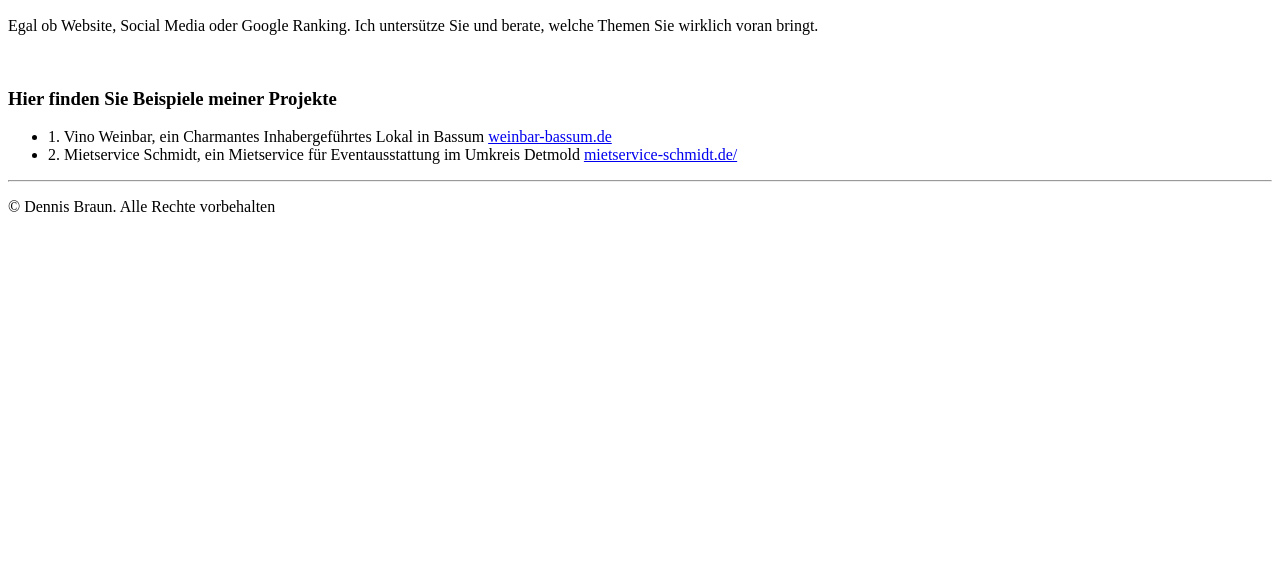
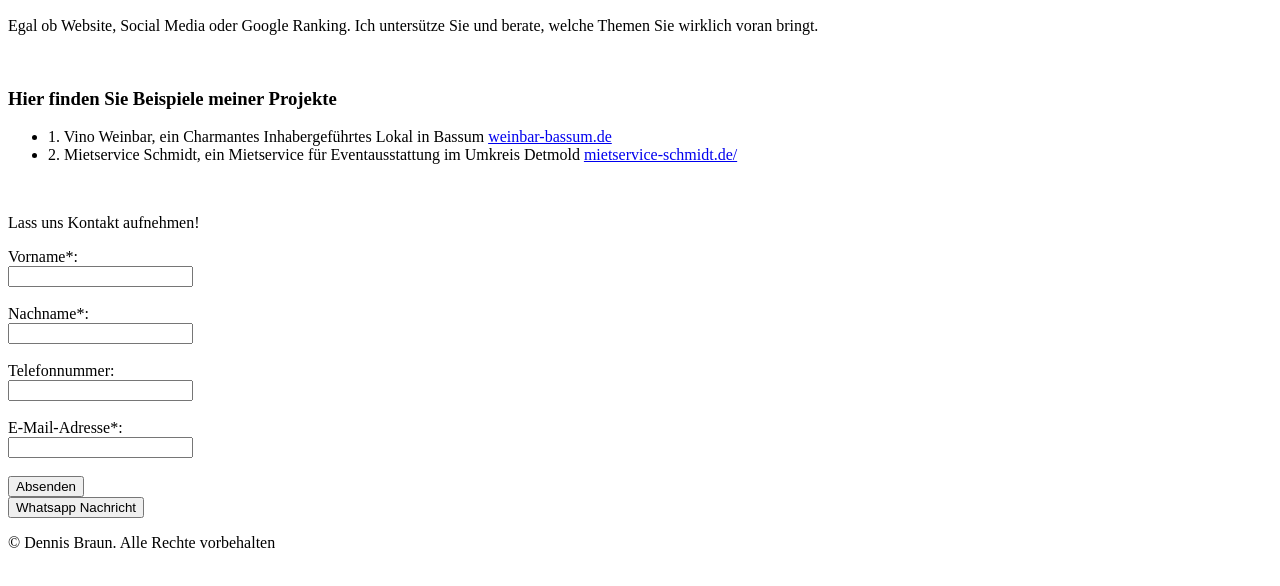
Before and after one commit to DBraun98/Meine-Seite, a plain HTML site: page index.html in a window 1280 px wide. Shown: the part 110-696 px from the top of the page. Drawn offline with Linux system fonts and the light colour scheme.

Commit message:
Enhance index.html with contact form and WhatsApp button
Added a contact form and WhatsApp button to the page.

```diff
--- a/index.html
+++ b/index.html
@@ -19,8 +19,46 @@
         </ul>
 
         </section>
+        <br>
+       <section id="Kontaktformular">
+    <p>Lass uns Kontakt aufnehmen!</p>
+
+    <form action="mailto:dennis.bassum@gmail.com" method="post" enctype="text/plain">
+        <div>
+            <label for="vorname">Vorname*:</label><br>
+            <input type="text" id="vorname" name="Vorname" required>
+        </div>
+
+        <br>
+
+        <div>
+            <label for="nachname">Nachname*:</label><br>
+            <input type="text" id="nachname" name="Nachname" required>
+        </div>
+
+        <br>
+
+        <div>
+            <label for="telefon">Telefonnummer:</label><br>
+            <input type="tel" id="telefon" name="Telefon">
+        </div>
+
+        <br>
+
+        <div>
+            <label for="email">E-Mail-Adresse*:</label><br>
+            <input type="email" id="email" name="Email" required>
+        </div>
+
+        <br>
+
+        <button type="submit">Absenden</button>
+    </form>
+</section>
+<section id="Whatsapp-Button">
+<a href="https://wa.me/491777511060?text=Hallo! Ich habe eine Frage zu deiner Website." target="_blank">        <button class="Whatsapp">Whatsapp Nachricht</button></a>
+</section>
 </body>
-<hr />
 <footer>
 <p>© Dennis Braun. Alle Rechte vorbehalten</p>
 </footer>
```
